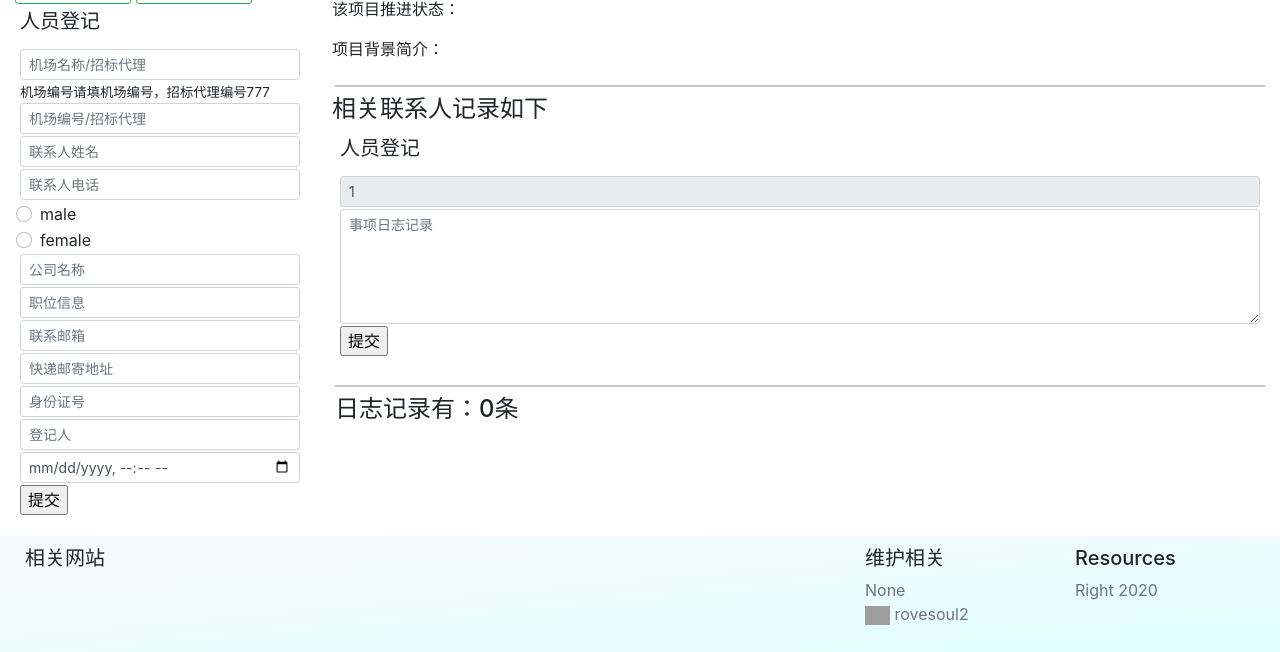
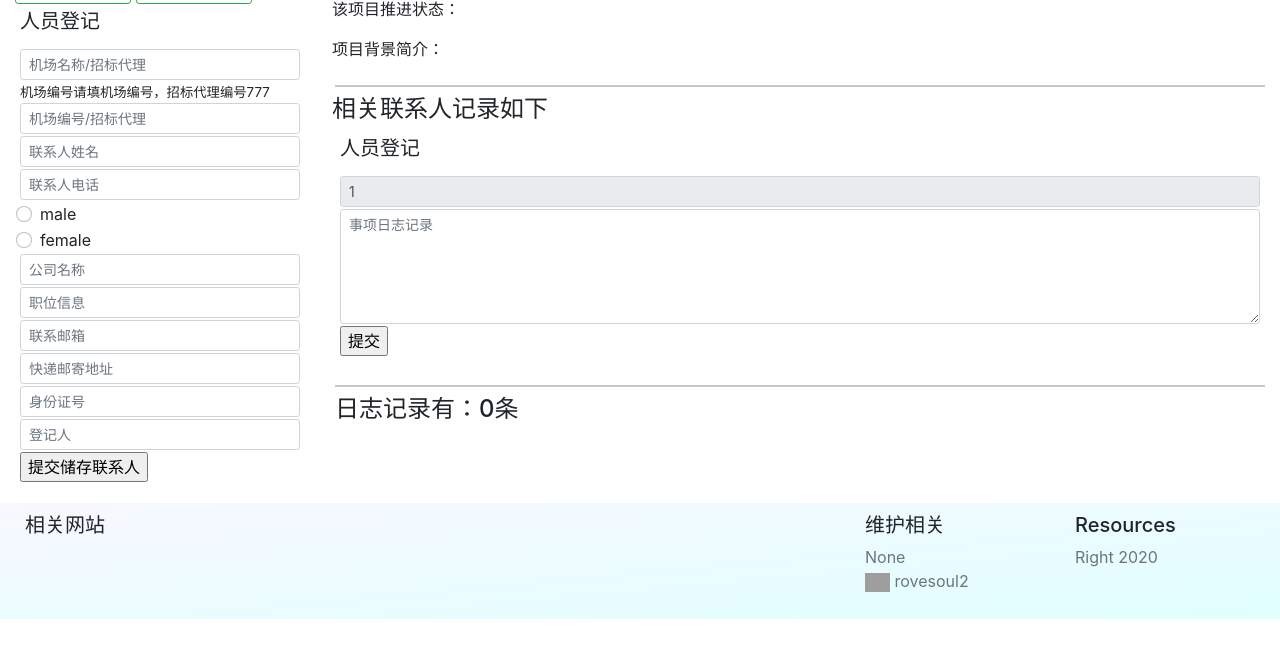
Before and after one commit to rovesoul/zhz_web, a Django app: page /ZHZ/newprojectone/1/ in a window 1280 px wide. Shown: the part 631-1283 px from the top of the page. After the commit the page ends 1250 px from the top, so only its background shows below. Run offline with Django 3.2, Linux system fonts and the light colour scheme; data that the repository does not hold is empty; grey boxes are pictures that could not be loaded.

Commit message:
删掉新建联系人时间

```diff
--- a/ZHZ_DATABASH/templates/ZHZ_NP_Note.html
+++ b/ZHZ_DATABASH/templates/ZHZ_NP_Note.html
@@ -113,13 +113,8 @@
                                 <input type="text" name="up_name" class="form-control" aria-label="Sizing example input"
                                        aria-describedby="inputGroup-sizing-sm" placeholder="登记人">
                             </div>
-                            <div class="input-group-sm">
-                                <input type="datetime-local" name="ups_time" class="form-control"
-                                       aria-label="Sizing example input"
-                                       aria-describedby="inputGroup-sizing-sm" placeholder="登记时间">
-                            </div>
 
-                            <p><input type="submit" value="提交"></p>
+                            <p><input type="submit" value="提交储存联系人"></p>
                         </form>
                     </div>
 
```
